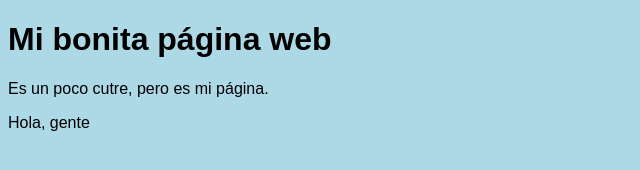
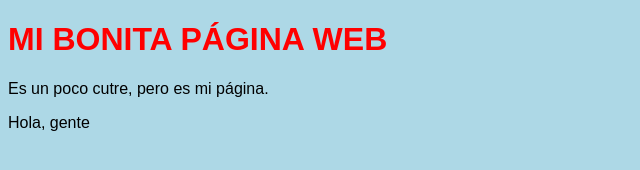
Before and after one commit to NumaNigerio/test-01, a plain HTML site: page index.html in a window 1280 px wide. Shown: the whole page, without its empty margins (0-640 px from the left). Drawn offline with Linux system fonts and the light colour scheme.

Commit message:
Update estilo.css

```diff
--- a/estilo.css
+++ b/estilo.css
@@ -4,3 +4,8 @@ body {
   background-color: lightblue;
   font-family: sans-serif;
 }
+
+h1 {
+  color: red;
+  text-transform: uppercase;
+}
```
